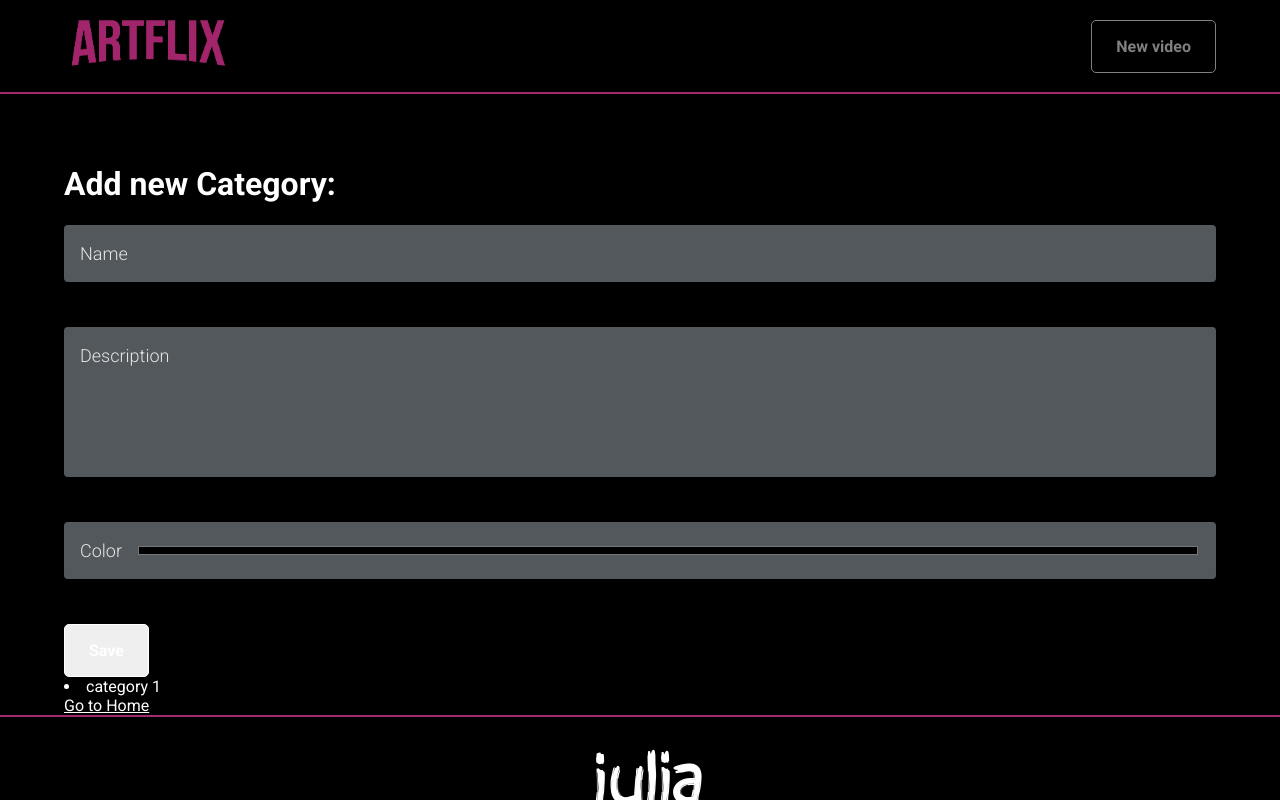
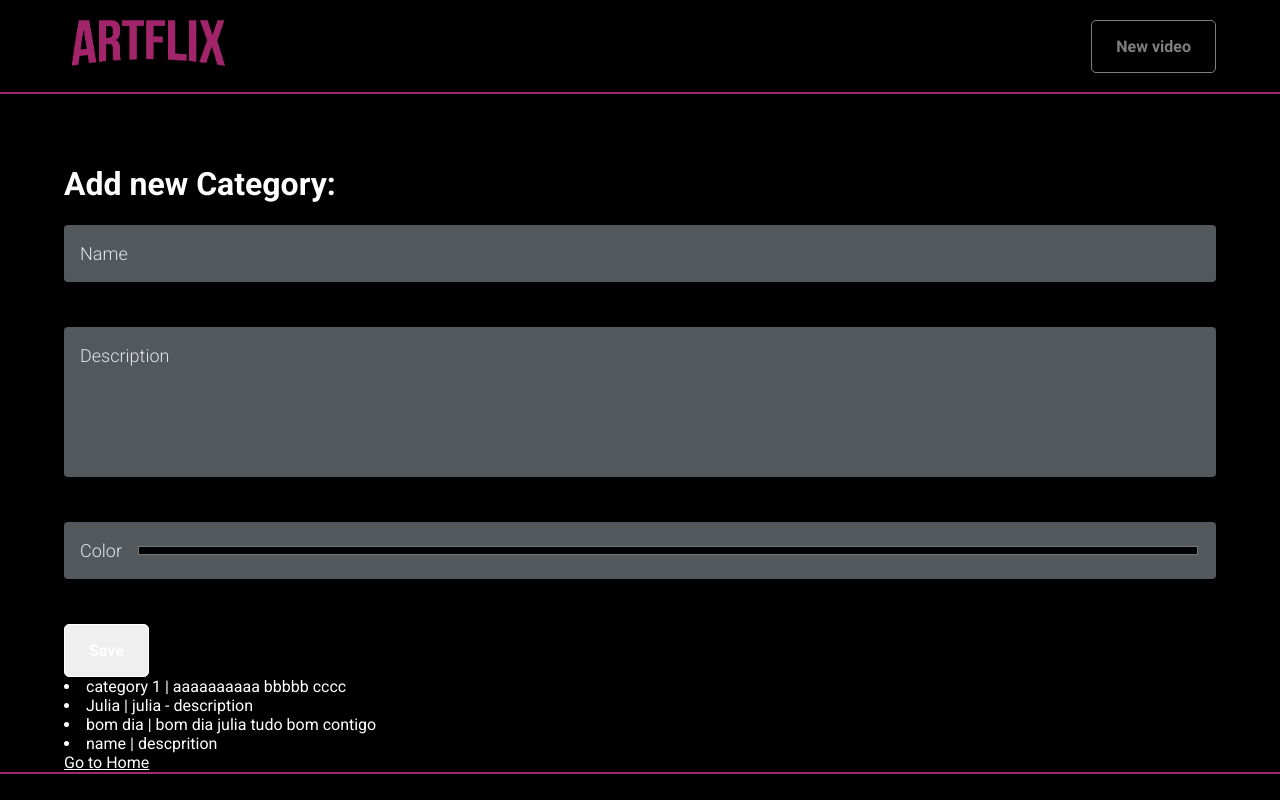
Before and after one commit to julialuzs/imersao-react-alura, a React (Create React App) app: page /register/category in a window 1280 px wide. Shown: the top 800 px of the page. Built offline with nearby package versions, Linux system fonts and the light colour scheme; data requests are answered from the project's data file.

Commit message:
feat: add post method

```diff
--- a/db.json
+++ b/db.json
@@ -5,6 +5,24 @@
       "name": "category 1",
       "description": "aaaaaaaaaa bbbbb cccc",
       "color": "#fff"
+    },
+    {
+      "name": "Julia",
+      "description": "julia - description ",
+      "color": "#cc2e2e",
+      "id": 2
+    },
+    {
+      "name": "bom dia",
+      "description": "bom dia julia tudo bom contigo",
+      "color": "#4bd539",
+      "id": 3
+    },
+    {
+      "name": "name",
+      "description": "descprition",
+      "color": "#c47821",
+      "id": 4
     }
   ]
 }
--- a/package.json
+++ b/package.json
@@ -18,6 +18,7 @@
   "scripts": {
     "server": "node ./server.js",
     "start": "npm run server",
+    "run-app": "react-scripts start",
     "build": "react-scripts build",
     "test": "react-scripts test",
     "eject": "react-scripts eject"
--- a/src/pages/register/category/register-category.jsx
+++ b/src/pages/register/category/register-category.jsx
@@ -4,6 +4,7 @@ import { Link } from 'react-router-dom';
 import PageDefault from '../../page-default';
 import FormField from '../../../components/form-field/form-field';
 import Button from '../../../components/button/button';
+import { BASE_URL } from '../../../utils/constants';
 
 export function RegisterCategory() {
   const category = {
@@ -14,9 +15,35 @@ export function RegisterCategory() {
   const [categories, setCategories] = useState([]);
   const [values, setValues] = useState(category);
 
+  function addNewCategory(newCategory) {
+    const URL = `${BASE_URL}/categories`;
+    const options = {
+      method: 'POST',
+      headers: {
+        'Content-Type': 'application/json;charset=utf-8',
+      },
+      body: JSON.stringify(newCategory),
+    };
+
+    fetch(URL, options)
+      .then(async (response) => {
+        const responseString = await response.json();
+        setCategories([...[responseString], ...categories]);
+      });
+  }
+
+  useEffect(() => {
+    const URL = `${BASE_URL}/categories`;
+    fetch(URL)
+      .then(async (response) => {
+        const responseString = await response.json();
+        setCategories([...responseString]);
+      });
+  }, []);
+
   function handleSubmit(event) {
     event.preventDefault();
-    setCategories([...categories, values]);
+    addNewCategory(values);
   }
 
   function setValue(key, value) {
@@ -26,15 +53,6 @@ export function RegisterCategory() {
   function handleChange({ target }) {
     setValue(target.name, target.value);
   }
-
-  useEffect(() => {
-    const URL = 'http://localhost:8080/categories';
-    fetch(URL)
-      .then(async (response) => {
-        const responseString = await response.json();
-        setCategories([...responseString]);
-      });
-  }, []);
 
   return (
     <PageDefault>
@@ -75,6 +93,10 @@ export function RegisterCategory() {
         categories.map((item) => (
           <li key={`${item.id}`}>
             { item.name }
+            {' '}
+            |
+            {' '}
+            { item.description }
           </li>
         ))
       }
--- /dev/null
+++ b/src/utils/constants.js
@@ -0,0 +1,2 @@
+export const BASE_URL = window.location.hostname.includes('localhost')
+  ? 'http://localhost:8080' : 'https://artflix-js.herokuapp.com';
```
